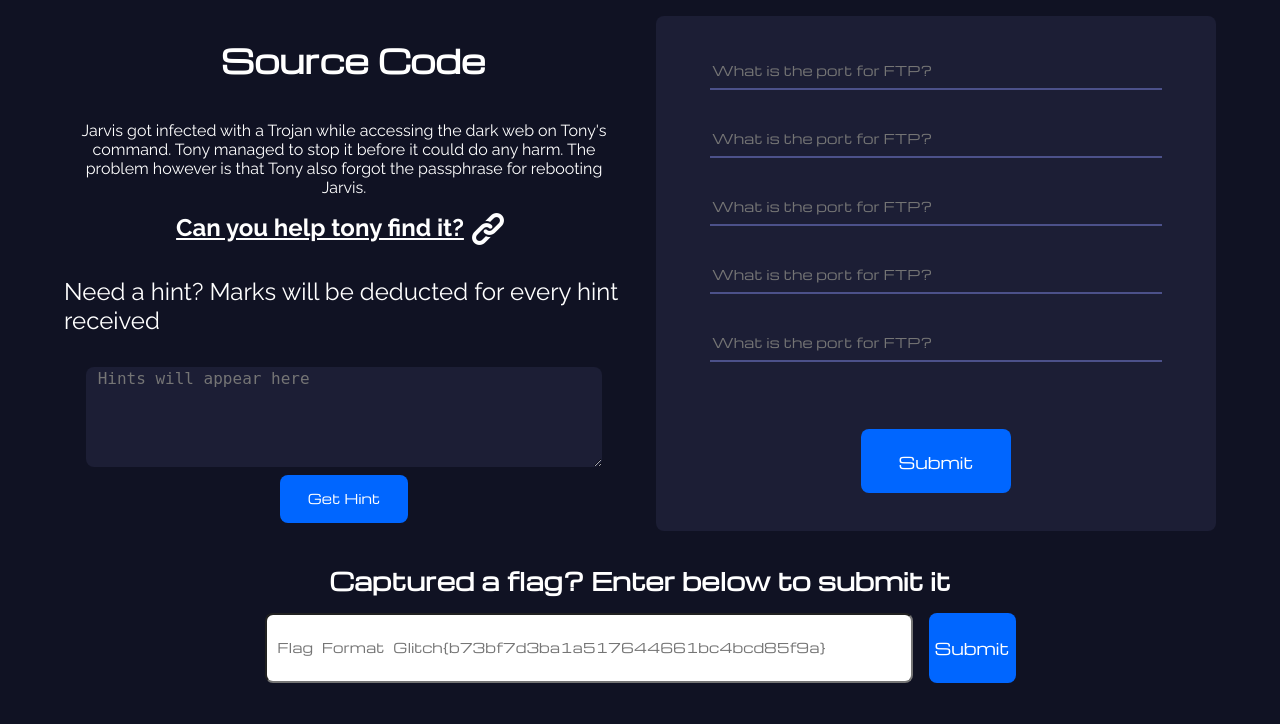
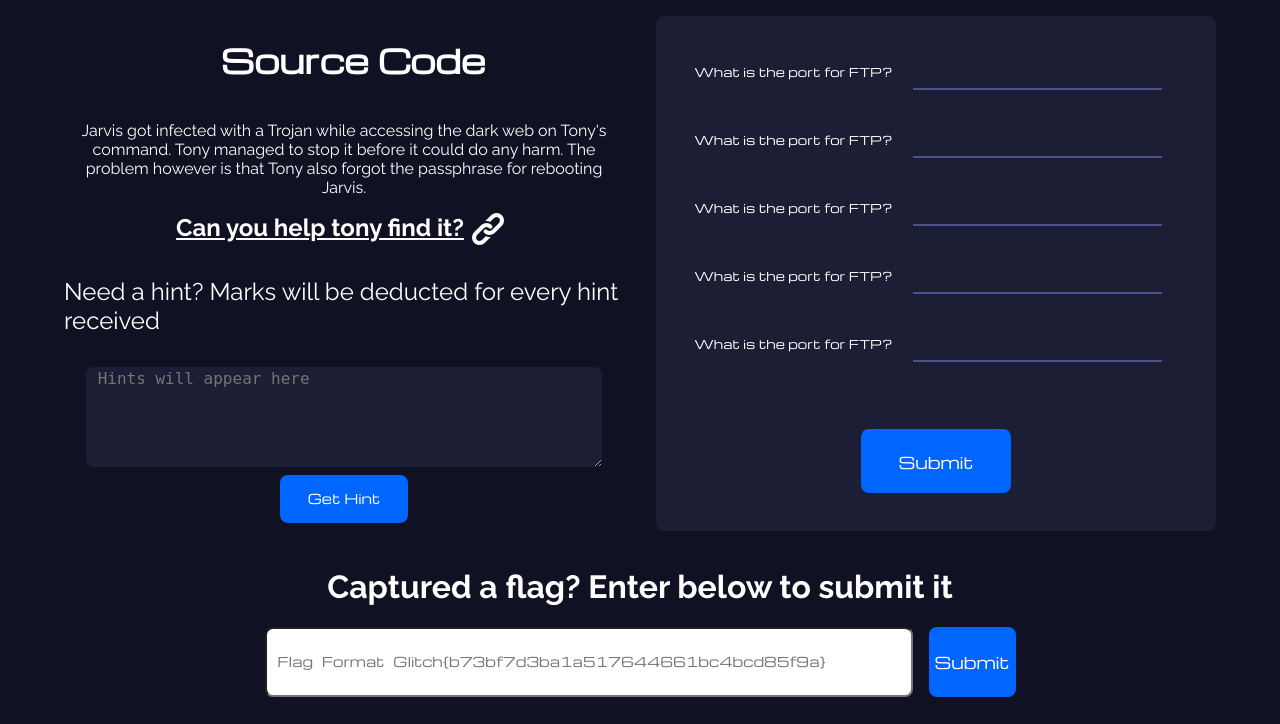
Before and after one commit to Mys7erio/Glitch-Xactitude2023, a PHP site: page / in a window 1280 px wide. Shown: the part 76-800 px from the top of the page. Run offline with PHP 8.4, Linux system fonts and the light colour scheme.

Commit message:
Added labels to Questions section
	- Removed placeholder from inputs
	- Added hover effect to forms

```diff
--- a/index.html
+++ b/index.html
@@ -118,11 +118,26 @@
             <!--MCQs-->
             <div class="challenge-questions">
                 <form action="/submit/" id="challenge-1">
-                    <input type="text" name="c1q1" placeholder="What is the port for FTP?">
-                    <input type="text" name="c1q2" placeholder="What is the port for FTP?">
-                    <input type="text" name="c1q3" placeholder="What is the port for FTP?">
-                    <input type="text" name="c1q4" placeholder="What is the port for FTP?">
-                    <input type="text" name="c1q5" placeholder="What is the port for FTP?">
+                    <div class="question">
+                        <label>What is the port for FTP?</label>
+                        <input type="text" name="c1q1"">
+                    </div>
+                    <div class="question">
+                        <label>What is the port for FTP?</label>
+                        <input type="text" name="c1q2" ">
+                    </div>
+                    <div class="question">
+                        <label>What is the port for FTP?</label>
+                        <input type="text" name="c1q3" ">
+                    </div>
+                    <div class="question">
+                        <label>What is the port for FTP?</label>
+                        <input type="text" name="c1q4">
+                    </div>
+                    <div class="question">
+                        <label>What is the port for FTP?</label>
+                        <input type="text" name="c1q5" ">
+                    </div>
                 </form>
                 <button type="submit" form="challenge-1" class="btn-primary">Submit</button>
             </div>
@@ -130,7 +145,7 @@
 
         <!--This will hold flag submission input-->
         <div class="flag-input">
-            <h1 class="michroma" style="font-size: 24px">Captured a flag? Enter below to submit it</h1>
+            <h1 class="Raleway">Captured a flag? Enter below to submit it</h1>
 
             <form action=="/flag/" id="flag-1">
                 <input type="text" name="flag-1" placeholder="&nbsp;Flag Format Glitch{b73bf7d3ba1a517644661bc4bcd85f9a}">
--- a/style.css
+++ b/style.css
@@ -117,8 +117,12 @@
     flex-direction: column;
     align-items: center;
 }
-.challenge-questions > form > input {
-    width: 80%;
+.question > label {
+    font-family: Michroma;
+    font-size: 12px;
+}
+.question > input{
+    /* width: 80%; */
     height: 32px;
     margin: 16px;
     font-family: Michroma;
@@ -129,8 +133,9 @@
     border-left: none;
     border-right: none;
 }
-.challenge-questions > form > input:focus {
+.question > input:focus, .question > input:hover {
     outline: none;
+    border-bottom: 2px solid #0066FF;
 }
 .challenge-questions > button {
     width: 150px;
```
